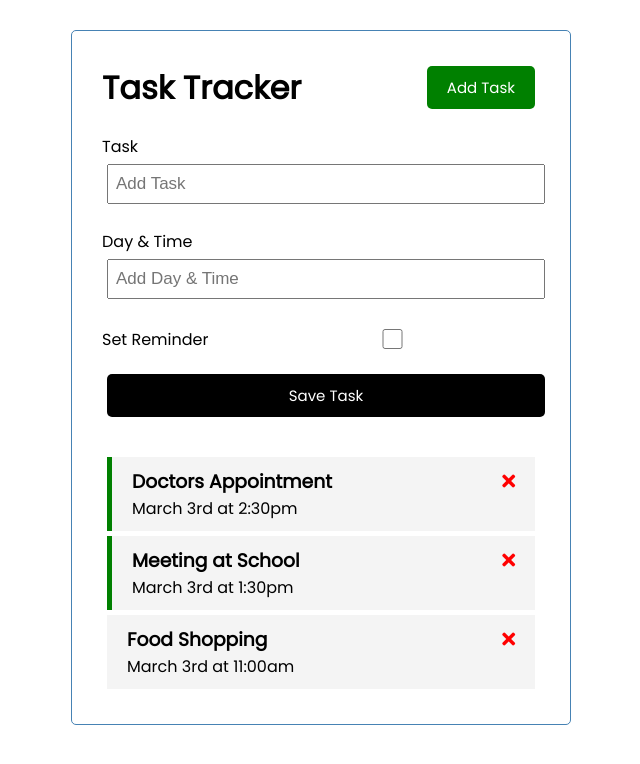
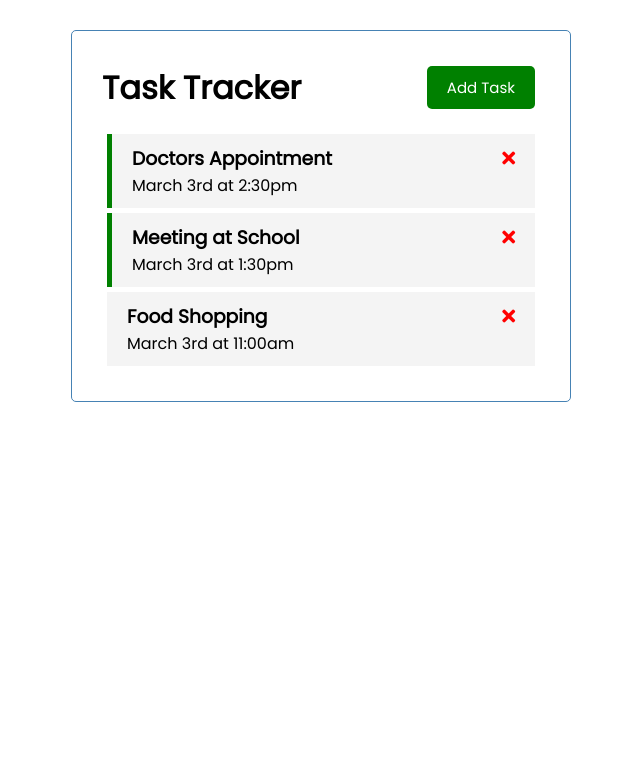
Before and after one commit to TJBachorz/Vue-Tracker, a Vue app: page / in a window 1280 px wide. Shown: the top 764 px of the page, without its empty margins (319-959 px from the left). Built offline with nearby package versions, Linux system fonts and the light colour scheme.

Commit message:
toggles task form

```diff
--- a/src/App.vue
+++ b/src/App.vue
@@ -1,7 +1,9 @@
 <template>
   <div class="container">
-    <Header/>
-    <AddTask @add-task="addTask" />
+    <Header @toggle-task-form="toggleTaskForm"/>
+    <div v-if="showAddTask">
+      <AddTask @add-task="addTask" />
+    </div>
     <Tasks
       @toggle-reminder="toggleReminder"
       @delete-task="deleteTask"
@@ -24,10 +26,14 @@ export default {
   },
   data() {
     return {
-      tasks: []
+      tasks: [],
+      showAddTask: false,
     }
   },
   methods: {
+    toggleTaskForm() {
+      this.showAddTask = !this.showAddTask
+    },
     addTask(newTask) {
       this.tasks = [ ...this.tasks, newTask ]
     },
--- a/src/components/Button.vue
+++ b/src/components/Button.vue
@@ -1,6 +1,6 @@
 <template>
     <button
-        @click="onClick()"
+        @click="$emit('toggle-task-form')"
         class="btn"
         :style="{background: color}"
     >
@@ -15,10 +15,5 @@
             text: String,
             color: String
         },
-        methods: {
-            onClick() {
-                console.log("click")
-            }
-        }
     }
 </script>
--- a/src/components/Header.vue
+++ b/src/components/Header.vue
@@ -1,7 +1,7 @@
 <template>
     <header>
         <h1>{{ title }}</h1>
-        <Button text="Add Task" color="green"/>
+        <Button @toggle-task-form="$emit('toggle-task-form')" text="Add Task" color="green"/>
     </header>
 </template>
 
@@ -18,7 +18,8 @@ export default {
     },
     components: {
         Button
-    }
+    },
+    emits: ['toggle-task-form']
 }
 </script>
 
```
